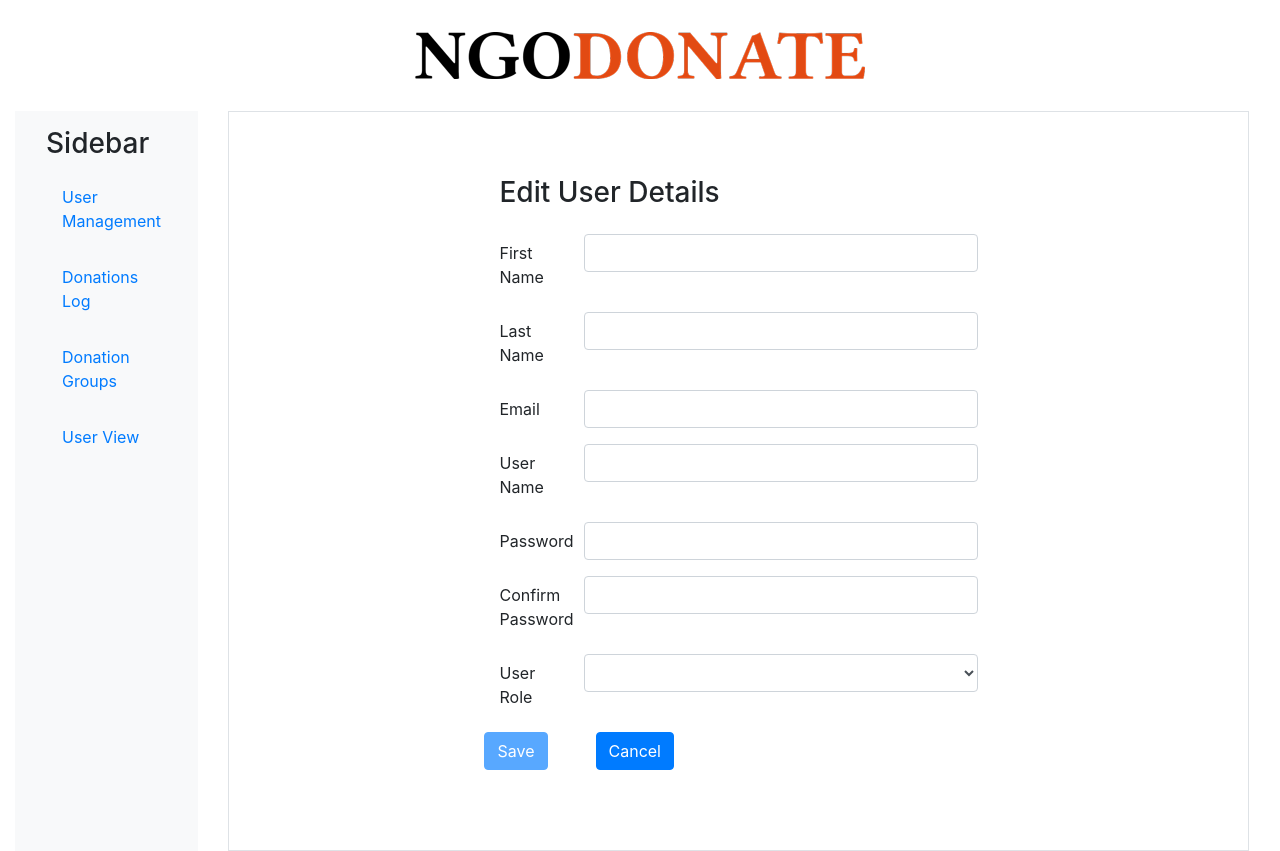
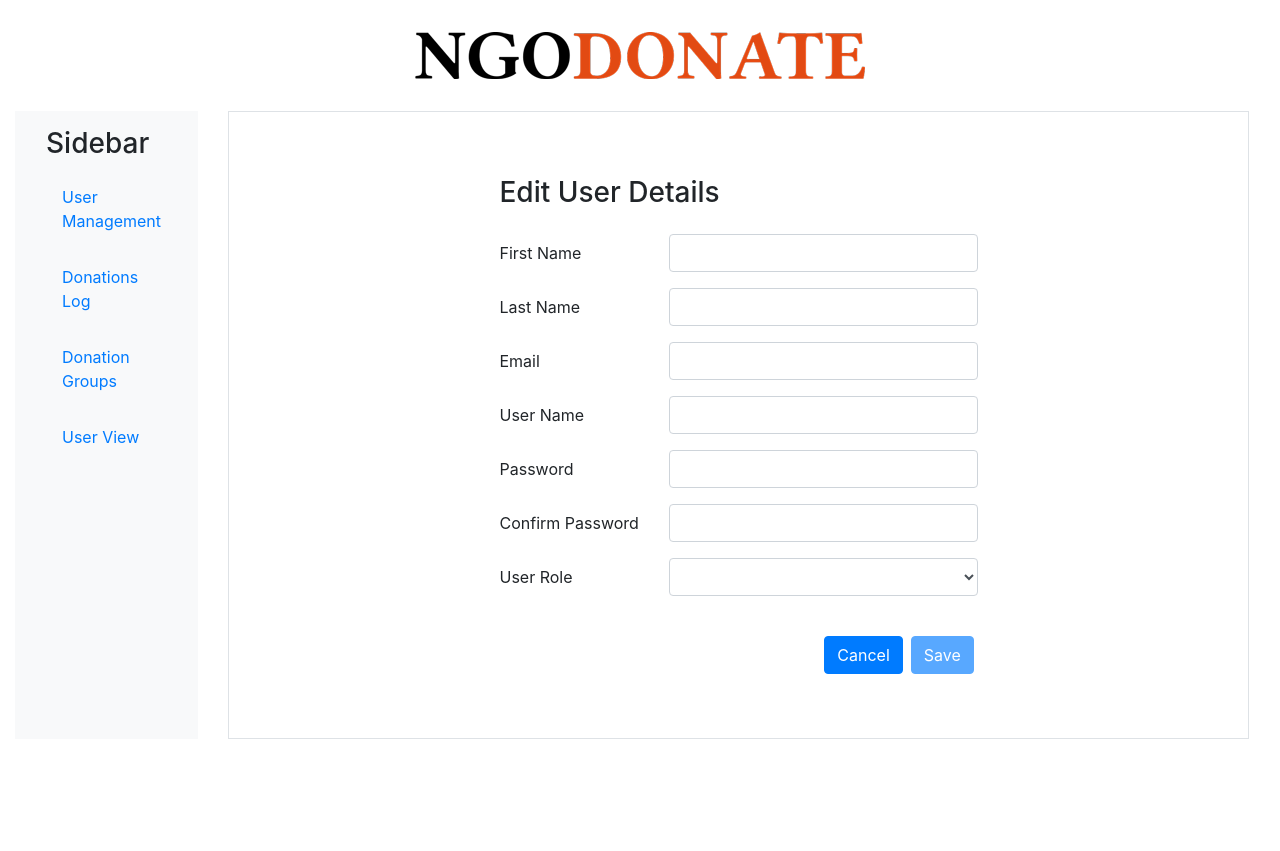
Before and after one commit to loganrennick/ngodonate, an Angular app: page /user-edit/1 in a window 1280 px wide. After the commit the page ends 824 px from the top, so only its background shows below. Built offline with nearby package versions, Linux system fonts and the light colour scheme; no server answers.

Commit message:
add and edit user component styling updated

```diff
--- a/src/app/registration/registration.component.html
+++ b/src/app/registration/registration.component.html
@@ -1,23 +1,26 @@
 <div class="p-3 border mr-3">
     <div class="row justify-content-center py-5">
         <div class="col-6">
-            <h3 class="pb-3">Register</h3>
+            <h3 class="pb-3">Add User</h3>
             <form #RegistrationForm="ngForm" (ngSubmit)="onFormSubmit(RegistrationForm)">
                 <div class="form-group row">
-                    <label class="col-sm-2 col-form-label">First Name</label>
-                    <div class="col-sm-10">
-                        <input type='text' #firstName="ngModel" required minlength="3"  name="firstName" class="form-control"
-                        [class.is-invalid]="firstName.invalid && firstName.touched" [(ngModel)]="regModel.firstName">
+                    <label class="col-sm-4 col-form-label">First Name</label>
+                    <div class="col-sm-8">
+                        <input type='text' #firstName="ngModel" required minlength="3" name="firstName"
+                            class="form-control" [class.is-invalid]="firstName.invalid && firstName.touched"
+                            [(ngModel)]="regModel.firstName">
 
                         <div *ngIf="firstName.touched && firstName.errors">
-                        <div class="alert alert-danger" *ngIf="firstName.errors.required">First Name is required</div>
-                        <div class="alert alert-danger" *ngIf="firstName.errors.minlength">First Name should be at least 3 characters long</div>
+                            <div class="alert alert-danger" *ngIf="firstName.errors.required">First Name is required
+                            </div>
+                            <div class="alert alert-danger" *ngIf="firstName.errors.minlength">First Name should be at
+                                least 3 characters long</div>
                         </div>
                     </div>
                 </div>
                 <div class="form-group row">
-                    <label class="col-sm-2 col-form-label">Last Name</label>
-                    <div class="col-sm-10">
+                    <label class="col-sm-4 col-form-label">Last Name</label>
+                    <div class="col-sm-8">
                         <input type='text' #lastName="ngModel" required name="lastName" class="form-control"
                             [class.is-invalid]="lastName.invalid && firstName.touched" [(ngModel)]="regModel.lastName">
                         <div *ngIf="lastName.touched && lastName.errors">
@@ -26,9 +29,9 @@
                     </div>
                 </div>
                 <div class="form-group row">
-                    <label class="col-sm-2 col-form-label">Email</label>
-                    <div class="col-sm-10">
-                        <input type='text' #eMail="ngModel" required name="eMail"  class="form-control"
+                    <label class="col-sm-4 col-form-label">Email</label>
+                    <div class="col-sm-8">
+                        <input type='text' #eMail="ngModel" required name="eMail" class="form-control"
                             [class.is-invalid]="eMail.invalid && eMail.touched" [(ngModel)]="regModel.eMail">
                         <div *ngIf="eMail.touched && eMail.errors">
                             <div class="alert alert-danger" *ngIf="eMail.errors.required">Email is required</div>
@@ -36,10 +39,10 @@
                     </div>
                 </div>
                 <div class="form-group row">
-                    <label class="col-sm-2 col-form-label">User Name</label>
-                    <div class="col-sm-10">
+                    <label class="col-sm-4 col-form-label">User Name</label>
+                    <div class="col-sm-8">
                         <input type='text' #userID="ngModel" required name="userID" class="form-control"
-                        [class.is-invalid]="userID.invalid && userID.touched"  [(ngModel)]="regModel.userID">
+                            [class.is-invalid]="userID.invalid && userID.touched" [(ngModel)]="regModel.userID">
                         <div *ngIf="userID.touched && userID.errors">
                             <div class="alert alert-danger" *ngIf="userID.errors.required">User Name is required</div>
                         </div>
@@ -50,15 +53,11 @@
 
                         </div>
                     </div>
-
-
-
-
                 </div>
                 <div class="form-group row">
-                    <label class="col-sm-2 col-form-label">Password</label>
-                    <div class="col-sm-10">
-                        <input type='password'  #passWord = "ngModel" required name="passWord" class="form-control"
+                    <label class="col-sm-4 col-form-label">Password</label>
+                    <div class="col-sm-8">
+                        <input type='password' #passWord="ngModel" required name="passWord" class="form-control"
                             [class.is-invalid]="passWord.invalid && passWord.touched" [(ngModel)]="regModel.passWord">
                         <div *ngIf="passWord.touched && passWord.errors">
                             <div class="alert alert-danger" *ngIf="passWord.errors.required">Password is required</div>
@@ -66,12 +65,14 @@
                     </div>
                 </div>
                 <div class="form-group row">
-                    <label class="col-sm-2 col-form-label">Confirm Password</label>
-                    <div class="col-sm-10">
-                        <input type='password' #cnfPassWord = "ngModel" required name="cnfPassWord" class="form-control"
-                        [class.is-invalid]="cnfPassWord.invalid && cnfPassWord.touched"  [(ngModel)]="regModel.cnfPassWord">
+                    <label class="col-sm-4 col-form-label">Confirm Password</label>
+                    <div class="col-sm-8">
+                        <input type='password' #cnfPassWord="ngModel" required name="cnfPassWord" class="form-control"
+                            [class.is-invalid]="cnfPassWord.invalid && cnfPassWord.touched"
+                            [(ngModel)]="regModel.cnfPassWord">
                         <div *ngIf="cnfPassWord.touched && cnfPassWord.errors">
-                            <div class="alert alert-danger" *ngIf="cnfPassWord.errors.required">Confirmation of Password is required</div>
+                            <div class="alert alert-danger" *ngIf="cnfPassWord.errors.required">Confirmation of Password
+                                is required</div>
                         </div>
                     </div>
                     <div *ngIf="cnfPassWord.touched && (regModel.cnfPassWord != regModel.passWord)">
@@ -80,9 +81,9 @@
                     </div>
                 </div>
                 <div class="form-group row">
-                    <label class="col-sm-2 col-form-label">User Role</label>
-                    <div class="col-sm-10">
-                        <select  #userRole = "ngModel" required name="userRole" class="form-control"
+                    <label class="col-sm-4 col-form-label">User Role</label>
+                    <div class="col-sm-8">
+                        <select #userRole="ngModel" required name="userRole" class="form-control"
                             [class.is-invalid]="userRole.invalid && userRole.touched" [(ngModel)]="regModel.userRole">
                             <option>Admin</option>
                             <option>User</option>
@@ -92,10 +93,10 @@
                         </div>
                     </div>
                 </div>
-                <div class="form-group row">
-                    <button type="submit" [disabled]="RegistrationForm.form.invalid || isDataValid" class="btn btn-primary mr-5 float-center">Save</button>
-
-                    <button (click)="OnClickCancel()" class="btn btn-primary mr-5 float-right">Cancel</button>
+                <div class="row d-flex justify-content-end mr-1 pt-4">
+                    <button (click)="OnClickCancel()" class="btn btn-primary mr-2">Cancel</button>
+                    <button type="submit" [disabled]="RegistrationForm.form.invalid || isDataValid"
+                        class="btn btn-primary">Save</button>
                 </div>
             </form>
         </div>
--- a/src/app/user-edit/user-edit.component.html
+++ b/src/app/user-edit/user-edit.component.html
@@ -4,20 +4,23 @@
             <h3 class="pb-3">Edit User Details</h3>
             <form #EditRegistrationForm="ngForm" (ngSubmit)="onFormSubmit(EditRegistrationForm)">
                 <div class="form-group row">
-                    <label class="col-sm-2 col-form-label">First Name</label>
-                    <div class="col-sm-10">
-                        <input type='text' #firstName="ngModel" required minlength="3"  name="firstName" class="form-control"
-                        [class.is-invalid]="firstName.invalid && firstName.touched" [(ngModel)]="user.firstName">
+                    <label class="col-sm-4 col-form-label">First Name</label>
+                    <div class="col-sm-8">
+                        <input type='text' #firstName="ngModel" required minlength="3" name="firstName"
+                            class="form-control" [class.is-invalid]="firstName.invalid && firstName.touched"
+                            [(ngModel)]="user.firstName">
 
                         <div *ngIf="firstName.touched && firstName.errors">
-                        <div class="alert alert-danger" *ngIf="firstName.errors.required">First Name is required</div>
-                        <div class="alert alert-danger" *ngIf="firstName.errors.minlength">First Name should be at least 3 characters long</div>
+                            <div class="alert alert-danger" *ngIf="firstName.errors.required">First Name is required
+                            </div>
+                            <div class="alert alert-danger" *ngIf="firstName.errors.minlength">First Name should be at
+                                least 3 characters long</div>
                         </div>
                     </div>
                 </div>
                 <div class="form-group row">
-                    <label class="col-sm-2 col-form-label">Last Name</label>
-                    <div class="col-sm-10">
+                    <label class="col-sm-4 col-form-label">Last Name</label>
+                    <div class="col-sm-8">
                         <input type='text' #lastName="ngModel" required name="lastName" class="form-control"
                             [class.is-invalid]="lastName.invalid && firstName.touched" [(ngModel)]="user.lastName">
                         <div *ngIf="lastName.touched && lastName.errors">
@@ -26,9 +29,9 @@
                     </div>
                 </div>
                 <div class="form-group row">
-                    <label class="col-sm-2 col-form-label">Email</label>
-                    <div class="col-sm-10">
-                        <input type='text' #eMail="ngModel" required name="eMail"  class="form-control"
+                    <label class="col-sm-4 col-form-label">Email</label>
+                    <div class="col-sm-8">
+                        <input type='text' #eMail="ngModel" required name="eMail" class="form-control"
                             [class.is-invalid]="eMail.invalid && eMail.touched" [(ngModel)]="user.eMail">
                         <div *ngIf="eMail.touched && eMail.errors">
                             <div class="alert alert-danger" *ngIf="eMail.errors.required">Email is required</div>
@@ -36,19 +39,19 @@
                     </div>
                 </div>
                 <div class="form-group row">
-                    <label class="col-sm-2 col-form-label">User Name</label>
-                    <div class="col-sm-10">
+                    <label class="col-sm-4 col-form-label">User Name</label>
+                    <div class="col-sm-8">
                         <input type='text' #userID="ngModel" required name="userID" class="form-control"
-                        [class.is-invalid]="userID.invalid && userID.touched"  [(ngModel)]="user.userID">
+                            [class.is-invalid]="userID.invalid && userID.touched" [(ngModel)]="user.userID">
                         <div *ngIf="userID.touched && userID.errors">
                             <div class="alert alert-danger" *ngIf="userID.errors.required">User Name is required</div>
                         </div>
                     </div>
                 </div>
                 <div class="form-group row">
-                    <label class="col-sm-2 col-form-label">Password</label>
-                    <div class="col-sm-10">
-                        <input type='password'  #passWord = "ngModel" required name="passWord" class="form-control"
+                    <label class="col-sm-4 col-form-label">Password</label>
+                    <div class="col-sm-8">
+                        <input type='password' #passWord="ngModel" required name="passWord" class="form-control"
                             [class.is-invalid]="passWord.invalid && passWord.touched" [(ngModel)]="user.passWord">
                         <div *ngIf="passWord.touched && passWord.errors">
                             <div class="alert alert-danger" *ngIf="passWord.errors.required">Password is required</div>
@@ -56,12 +59,14 @@
                     </div>
                 </div>
                 <div class="form-group row">
-                    <label class="col-sm-2 col-form-label">Confirm Password</label>
-                    <div class="col-sm-10">
-                        <input type='password' #cnfPassWord = "ngModel" required name="cnfPassWord" class="form-control"
-                        [class.is-invalid]="cnfPassWord.invalid && cnfPassWord.touched" [(ngModel)]="user.cnfPassWord">
+                    <label class="col-sm-4 col-form-label">Confirm Password</label>
+                    <div class="col-sm-8">
+                        <input type='password' #cnfPassWord="ngModel" required name="cnfPassWord" class="form-control"
+                            [class.is-invalid]="cnfPassWord.invalid && cnfPassWord.touched"
+                            [(ngModel)]="user.cnfPassWord">
                         <div *ngIf="cnfPassWord.touched && cnfPassWord.errors">
-                            <div class="alert alert-danger" *ngIf="cnfPassWord.errors.required">Confirmation of Password is required</div>
+                            <div class="alert alert-danger" *ngIf="cnfPassWord.errors.required">Confirmation of Password
+                                is required</div>
                         </div>
                     </div>
                     <div *ngIf="cnfPassWord.touched && (user.cnfPassWord != user.passWord)">
@@ -69,9 +74,9 @@
                     </div>
                 </div>
                 <div class="form-group row">
-                    <label class="col-sm-2 col-form-label">User Role</label>
-                    <div class="col-sm-10">
-                        <select  #userRole = "ngModel" required name="userRole" class="form-control"
+                    <label class="col-sm-4 col-form-label">User Role</label>
+                    <div class="col-sm-8">
+                        <select #userRole="ngModel" required name="userRole" class="form-control"
                             [class.is-invalid]="userRole.invalid && userRole.touched" [(ngModel)]="user.userRole">
                             <option>Admin</option>
                             <option>User</option>
@@ -81,10 +86,10 @@
                         </div>
                     </div>
                 </div>
-                <div class="form-group row">
-                    <button type="submit" [disabled]="EditRegistrationForm.form.invalid" class="btn btn-primary mr-5 float-center">Save</button>
-
-                    <button (click)="OnClickCancel()" class="btn btn-primary mr-5 float-right">Cancel</button>
+                <div class="row d-flex justify-content-end mr-1 pt-4">
+                    <button (click)="OnClickCancel()" class="btn btn-primary mr-2">Cancel</button>
+                    <button type="submit" [disabled]="EditRegistrationForm.form.invalid"
+                        class="btn btn-primary">Save</button>
                 </div>
             </form>
         </div>
```
Lines whose indentation alone changed are shown as unchanged.
